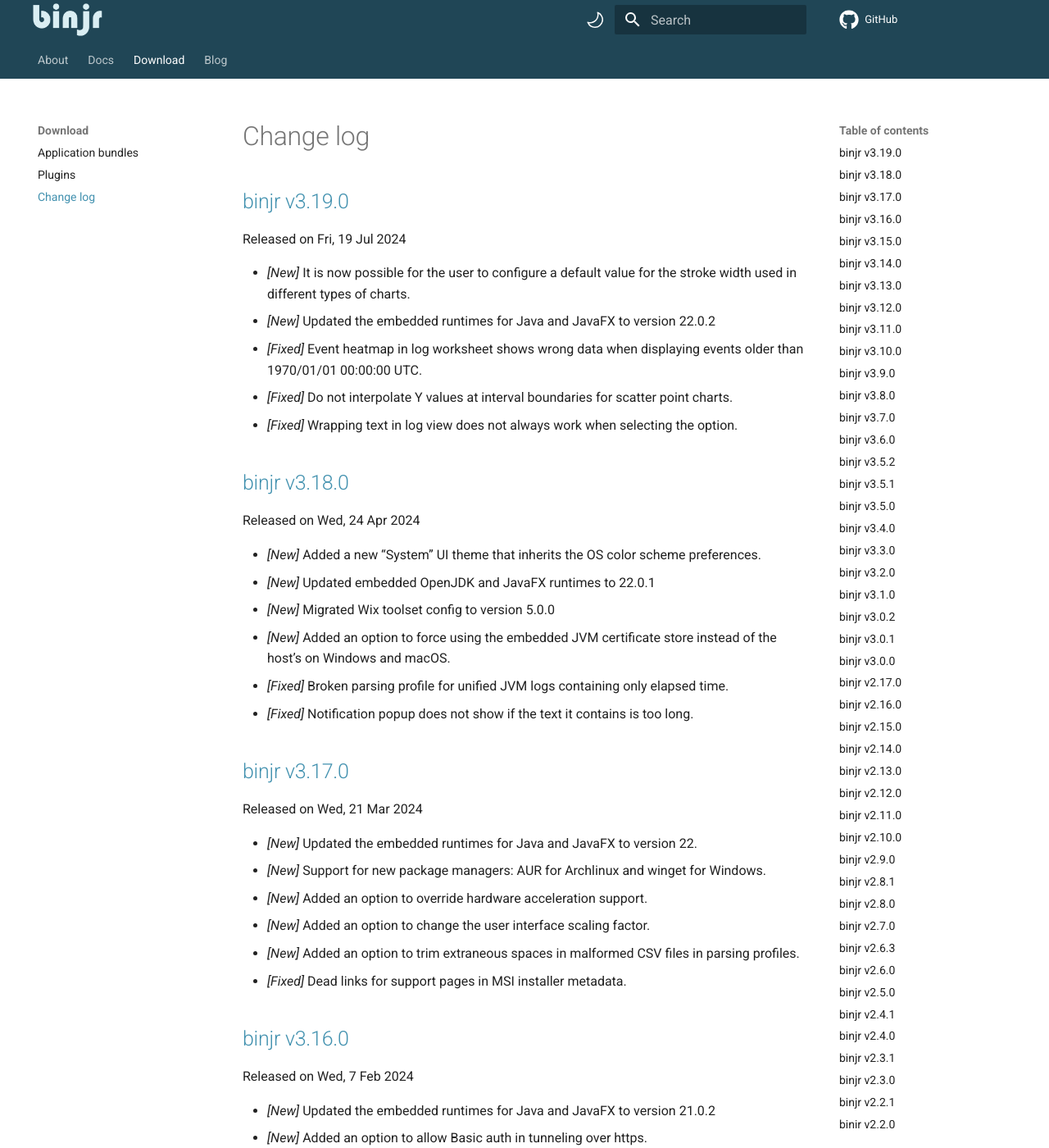
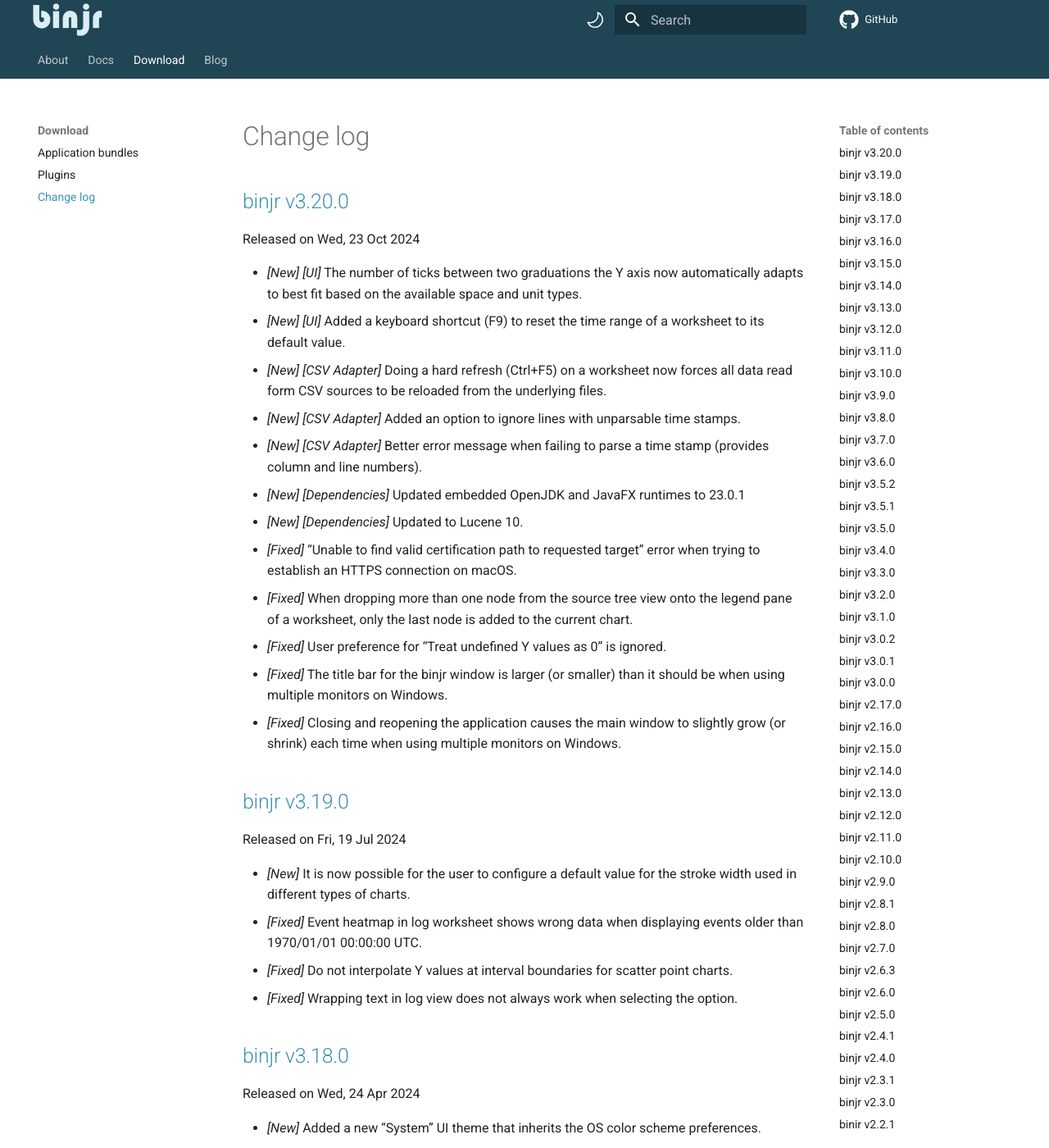
Before and after one commit to binjr/binjr.github.io, an MkDocs documentation site: the page built from docs/download/CHANGELOG.md, in a window 1280 px wide and 1400 px high. Shown: the whole window at 82% size. Built offline with MkDocs 1.6.1 and Material for MkDocs 9.7.7, drawn with Linux system fonts in a browser that asks for light colours; comment, search, counter and statistics services are not loaded.

Commit message:
Release  v3.20.0

```diff
--- a/docs/download/CHANGELOG.md
+++ b/docs/download/CHANGELOG.md
@@ -1,10 +1,25 @@
 # Change log
+
+## [binjr v3.20.0](https://github.com/binjr/binjr/releases/tag/v3.20.0)
+Released on Wed, 23 Oct 2024
+
+* _[New] [UI]_ The number of ticks between two graduations the Y axis now automatically adapts to best fit based on the available space and unit types.
+* _[New] [UI]_ Added a keyboard shortcut (F9) to reset the time range of a worksheet to its default value.
+* _[New] [CSV Adapter]_ Doing a hard refresh (Ctrl+F5) on a worksheet now forces all data read form CSV sources to be reloaded from the underlying files.
+* _[New] [CSV Adapter]_ Added an option to ignore lines with unparsable time stamps.
+* _[New] [CSV Adapter]_ Better error message when failing to parse a time stamp (provides column and line numbers).
+* _[New] [Dependencies]_ Updated embedded OpenJDK and JavaFX runtimes to 23.0.1
+* _[New] [Dependencies]_ Updated to Lucene 10.
+* _[Fixed]_ "Unable to find valid certification path to requested target" error when trying to establish an HTTPS connection on macOS.
+* _[Fixed]_ When dropping more than one node from the source tree view onto the legend pane of a worksheet, only the last node is added to the current chart.
+* _[Fixed]_ User preference for "Treat undefined Y values as 0" is ignored.
+* _[Fixed]_ The title bar for the binjr window is larger (or smaller) than it should be when using multiple monitors on Windows.
+* _[Fixed]_ Closing and reopening the application causes the main window to slightly grow (or shrink) each time when using multiple monitors on Windows.
 
 ## [binjr v3.19.0](https://github.com/binjr/binjr/releases/tag/v3.19.0)
 Released on Fri, 19 Jul 2024
 
 * _[New]_ It is now possible for the user to configure a default value for the stroke width used in different types of charts.
-* _[New]_ Updated the embedded runtimes for Java and JavaFX to version 22.0.2
 * _[Fixed]_  Event heatmap in log worksheet shows wrong data when displaying events older than 1970/01/01 00:00:00 UTC.
 * _[Fixed]_ Do not interpolate Y values at interval boundaries for scatter point charts.
 * _[Fixed]_ Wrapping text in log view does not always work when selecting the option.
```
Also changed, not shown: docs/download/latest_release.md (+12 -12 lines), 1 other file.
